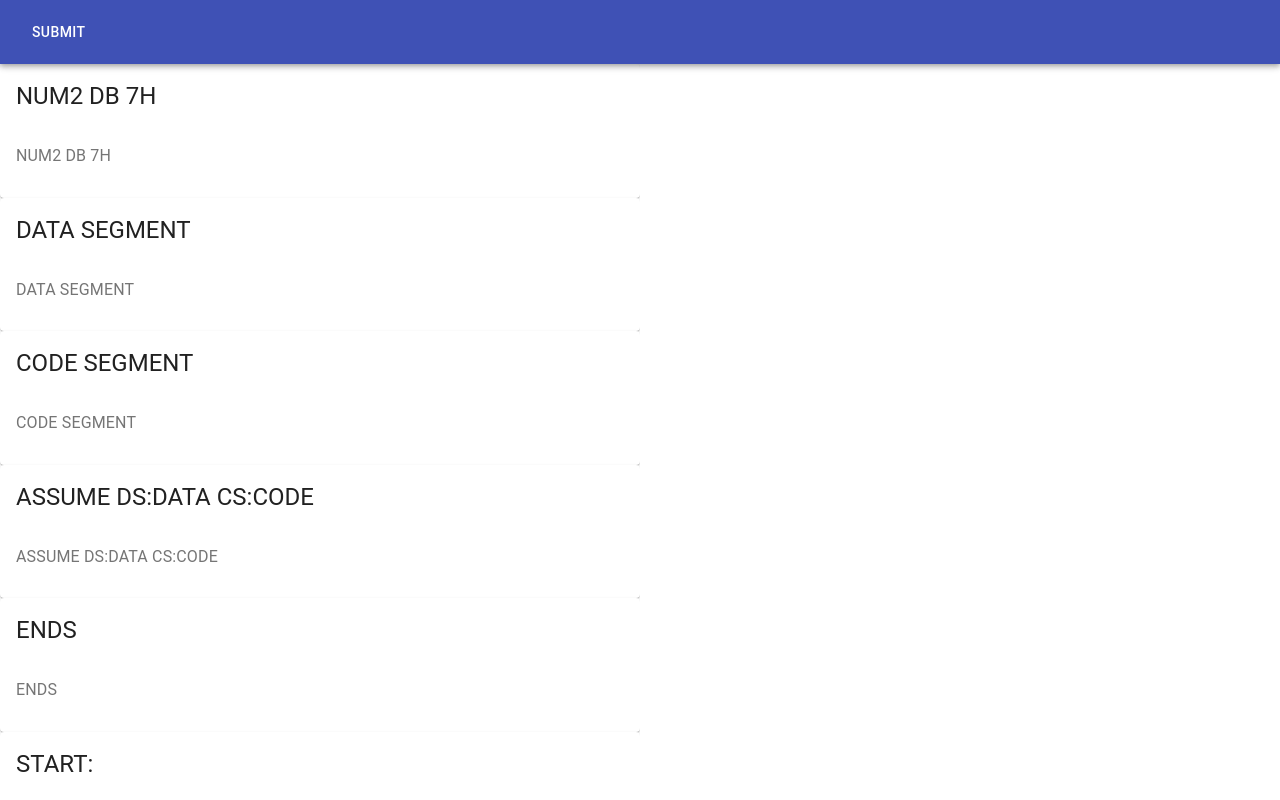
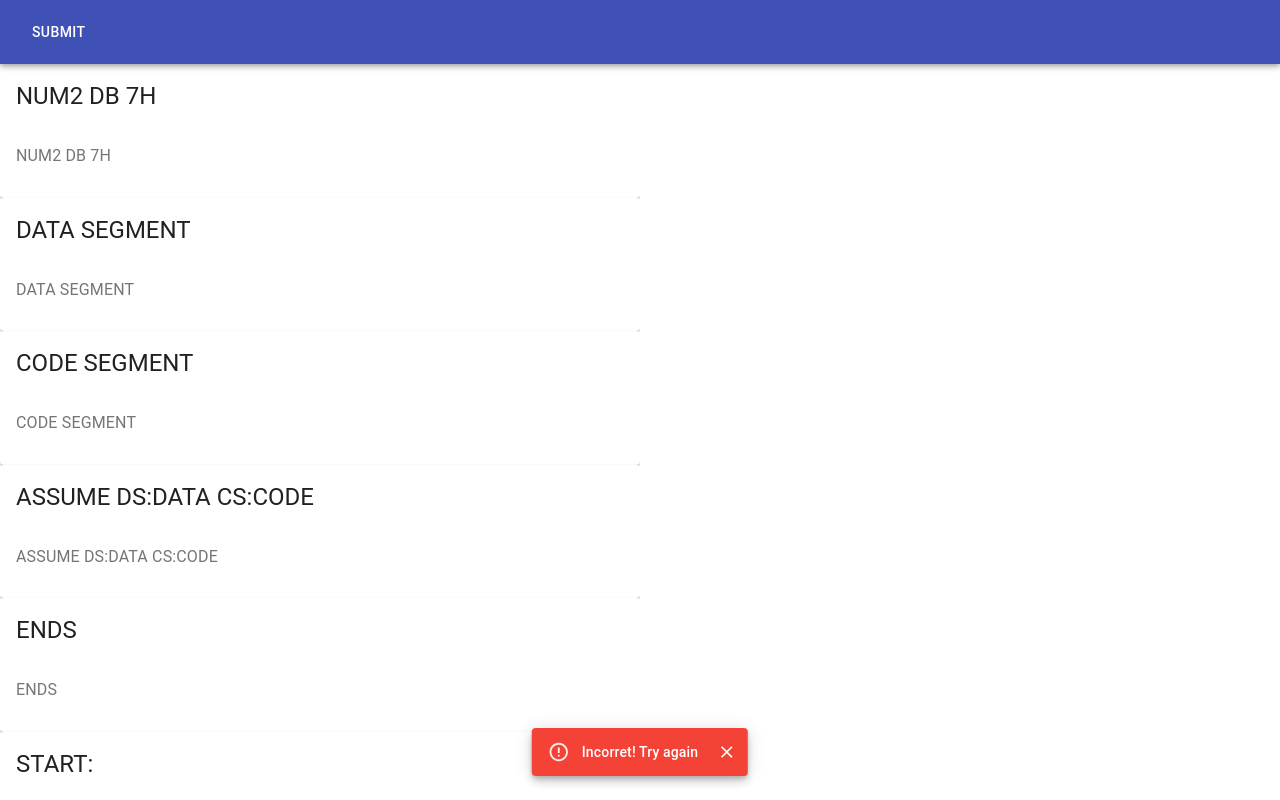
Before and after one commit to mahmoudadelmohamed/learn-assembly, a React (Create React App) app: page / in a window 1280 px wide. Both pictures are taken after a click on the button "SUBMIT". Shown: the top 800 px of the page. Built offline with nearby package versions, Linux system fonts and the light colour scheme.

Commit message:
#0 - Add alert

```diff
--- a/package.json
+++ b/package.json
@@ -4,6 +4,7 @@
   "private": true,
   "dependencies": {
     "@material-ui/core": "^4.11.3",
+    "@material-ui/lab": "^4.0.0-alpha.57",
     "@testing-library/jest-dom": "^5.11.9",
     "@testing-library/react": "^11.2.3",
     "@testing-library/user-event": "^12.6.2",
--- a/src/App.js
+++ b/src/App.js
@@ -1,7 +1,8 @@
 
 import React, { useState } from 'react';
 import './styles.css';
-import { Card, Typography, CardContent, CardHeader, AppBar, Toolbar, Button } from '@material-ui/core';
+import { Card, Typography, CardContent, CardHeader, AppBar, Toolbar, Button, Snackbar } from '@material-ui/core';
+import MuiAlert from '@material-ui/lab/Alert';
 
 const LEVEL_1 = [
   { value: "DATA SEGMENT", description: "DATA SEGMENT", order: [0,], count: 1 },
@@ -42,6 +43,10 @@ const generateArray = (level) => {
   return shuffle(out);
 }
 
+function Alert(props) {
+  return <MuiAlert elevation={6} variant="filled" {...props} />;
+}
+
 function CodeCard({ item, onClick }) {
   return (
     <Card className="code-card" key={item.id} onClick={onClick}>
@@ -60,6 +65,7 @@ function CodeCard({ item, onClick }) {
 function App() {
   const [arr1, setArr1] = useState(generateArray(LEVEL_1));
   const [arr2, setArr2] = useState([]);
+  const [snackbarOpen, setSnackbarOpen] = useState(false);
 
   const AddHandleClick = (index) => {
     arr2.push(arr1[index]);
@@ -91,9 +97,19 @@ function App() {
   }
   return (
     <div className="container">
+      <Snackbar open={snackbarOpen} autoHideDuration={6000} onClose={() => setSnackbarOpen(false)}>
+        <Alert onClose={() => setSnackbarOpen(false)} severity="error">
+          Incorret! Try again
+        </Alert>
+      </Snackbar>
       <AppBar position="static">
         <Toolbar>
-          <Button color="inherit" onClick={() => compareArrays()}>Submit</Button>
+          <Button color="inherit" onClick={() => {
+            const isValid = compareArrays();
+            if (!isValid) {
+              setSnackbarOpen(true);
+            }
+            }}>Submit</Button>
         </Toolbar>
       </AppBar>
       <div style={{ flex: 1, display: 'flex', flexDirection: "row" }}>
```
Also changed, not shown: 2 other files (tests, documents, lock files or other folders).
